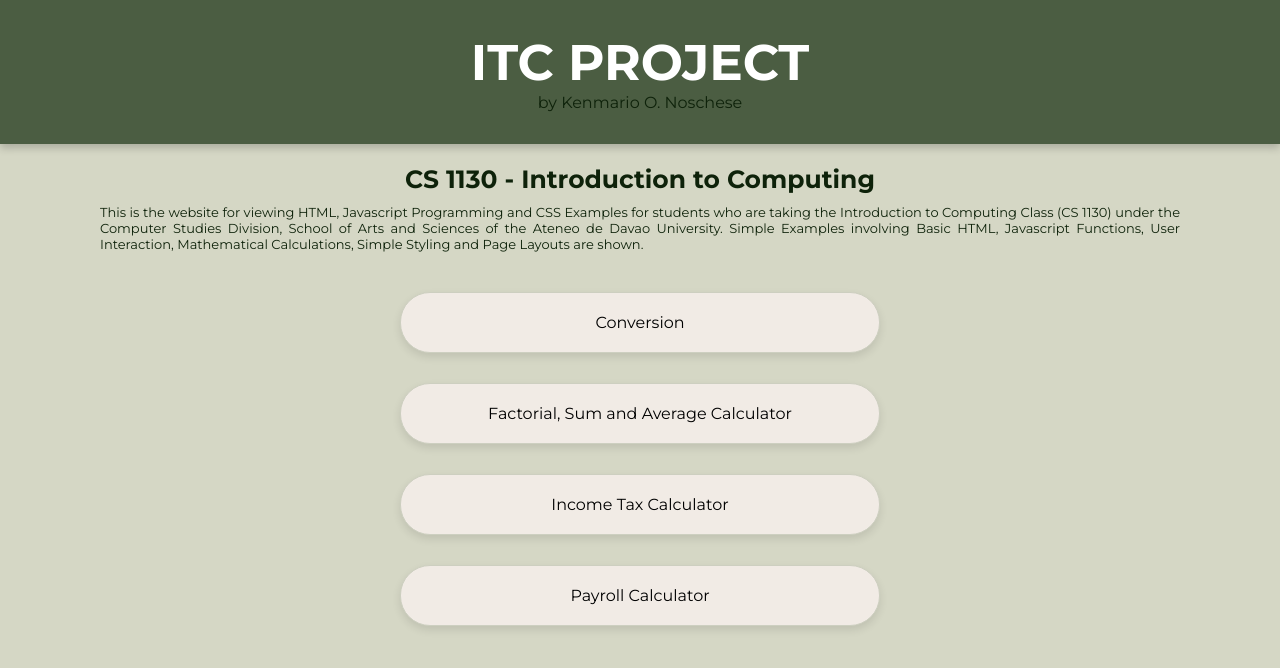
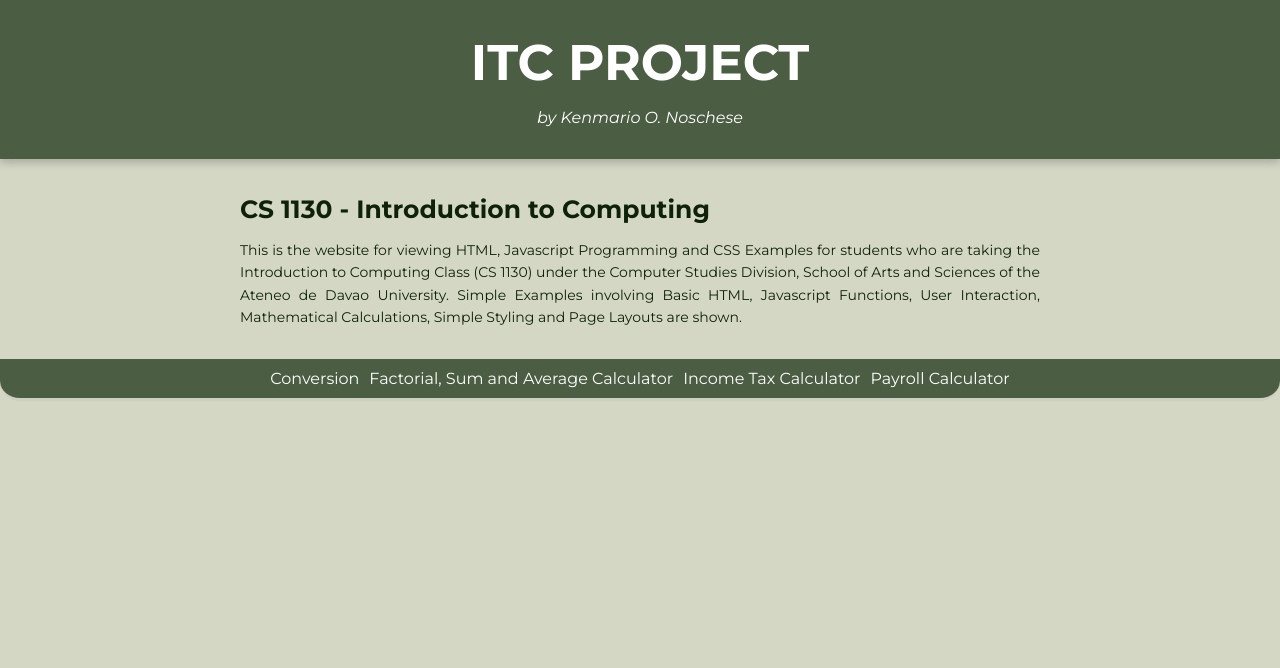
Before and after one commit to tempi-code/tempi-code.github.io, a plain HTML site: page index.html in a window 1280 px wide. Drawn offline with Linux system fonts and the light colour scheme.

Commit message:
Update index.css

```diff
--- a/index.css
+++ b/index.css
@@ -1,89 +1,135 @@
 @import url('https://fonts.googleapis.com/css2?family=Montserrat+Alternates:ital,wght@0,100;0,200;0,300;0,400;0,500;0,600;0,700;0,800;0,900;1,100;1,200;1,300;1,400;1,500;1,600;1,700;1,800;1,900&family=Montserrat:ital,wght@0,100..900;1,100..900&display=swap');
 
-*{
+* {
     margin: 0;
     padding: 0;
-    font-family: 'Montserrat';
+    font-family: 'Montserrat', sans-serif;
 }
 
-a{
+.menu-button {
+    display: none;
+    font-size: 1.8rem;
+    background: none;
+    border: none;
+    color: white;
+    cursor: pointer;
+}
+
+a {
     color: white;
     text-decoration: none;
 }
 
-p{
-    font-size: 10px;
-    text-align: justify;
-}
-h1{
+h1 {
     font-size: 50px;
 }
 
-header{
+header {
+    display: flex;
+    flex-direction: column;
+    align-items: center;
+    justify-content: center;
     text-align: center;
-    justify-content: space-between;
-    align-items: center;
     padding: 2rem 4rem;
     background-color: #4b5d42;
     box-shadow: 0 4px 8px rgba(0, 0, 0, 0.2);
+    color: white;
 }
 
-body{
+header h1 {
+    font-size: 50px;
+    margin-bottom: 10px;
+}
+
+header blockquote {
+    font-size: 16px;
+    margin-top: 5px;
+    font-style: italic;
+}
+
+.container {
+    display: flex;
+    justify-content: center;
+    gap: 10px;
+    padding: 10px 0;
+    background-color: #4b5d42;
+    border-bottom: 3px solid #cdcfc0;
+    border-radius: 0 0 20px 20px;
+}
+
+.links {
+    display: flex;
+    gap: 10px;
+}
+
+.links a {
+    padding: 10px 15px;
+    text-align: center;
+    border: 1px solid #cdcfc0;
+    border-radius: 20px;
+    background-color: #4b5d42;
+    margin-bottom: 10px;
+}
+
+.links a:hover {
+    background-color: #6a8160;
+    box-shadow: 0 4px 8px rgba(0, 0, 0, 0.5);
+}
+
+.text {
+    text-align: center;
+    margin: 30px auto;
+    max-width: 800px;
+    font-size: 14px;
+    line-height: 1.6;
+    text-align: justify;
+}
+
+.text h2 {
+    font-size: 25px;
+    margin-bottom: 10px;
+}
+
+body {
     margin: 0;
     padding: 0;
     background-color: #d5d7c5;
     color: #0e220a;
+    font-family: 'Montserrat', sans-serif;
 }
 
-.text{
+@media (max-width: 768px) {
+    .links{
+        display: none;
+        flex-direction: column;
+        position: absolute;
+        top: 200px;
+        background-color: #5d7452;
+        width: 50%;
         text-align: center;
-    margin: 20px 100px 10px 100px;
+        border-radius: 20px;
     }
 
-.text h2{
-    font-size: 25px;
+    .links a{
+        text-align: center;
+        border: none;
+        background-color: #5d7452;
     }
 
-.text p{
+    .menu-button{
+        display: block;
         margin-top: 10px;
-    font-size: 13px;
     }
 
-.container a{
-    padding: 0 10px;
-    text-decoration: none;
-    color: black;
-    padding: 20px;
+    nav.active .links{
+        display: flex;
     }
 
-.container{
-    display: flex;
-    align-content: center;
-    text-align: center;
-    flex-direction: column;
-    margin: 0 400px;
+    p{
+        margin: 0 20px;
     }
 
-.convert, .factorial, .income, .payroll{
-    margin-top: 30px;
-    border: 1px solid #cdcfc0;
-    border-radius: 30px;
-    background-color: #f1ebe5;
-    box-shadow: 0 4px 8px rgba(0, 0, 0, 0.1);
-}
-
-.convert:hover, .factorial:hover, .income:hover, .payroll:hover{
-    background-color: #dbd0c5;
-    box-shadow: 0 4px 8px rgba(0, 0, 0, .5);
-
-}
-
-@media (max-width: 1080px){
-    .container{
-        margin: 0 100px;
-    }
-    .text{
-        text-align: center;
-        margin: 20px 50px 10px 50px;
+    h2{
+        margin: 0 20px;
     }
 }
```
Lines whose indentation alone changed are shown as unchanged.
